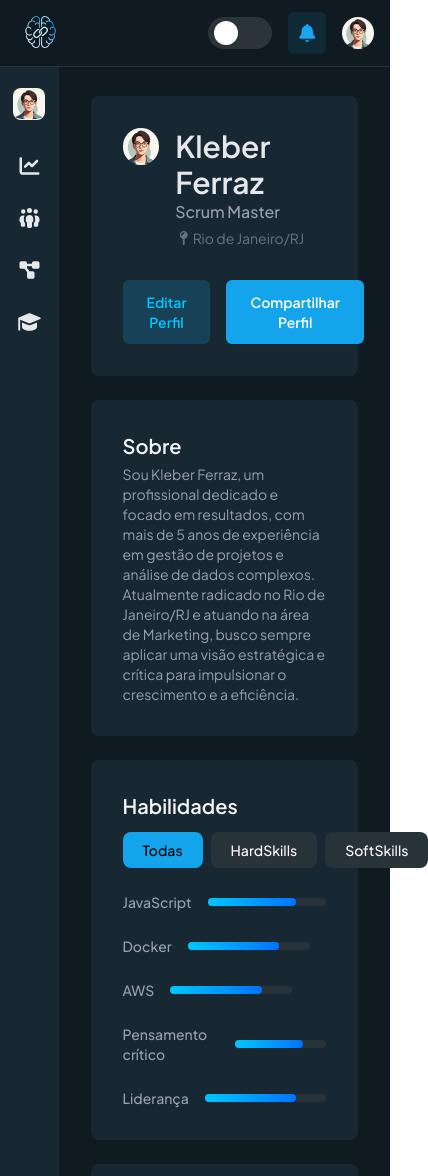
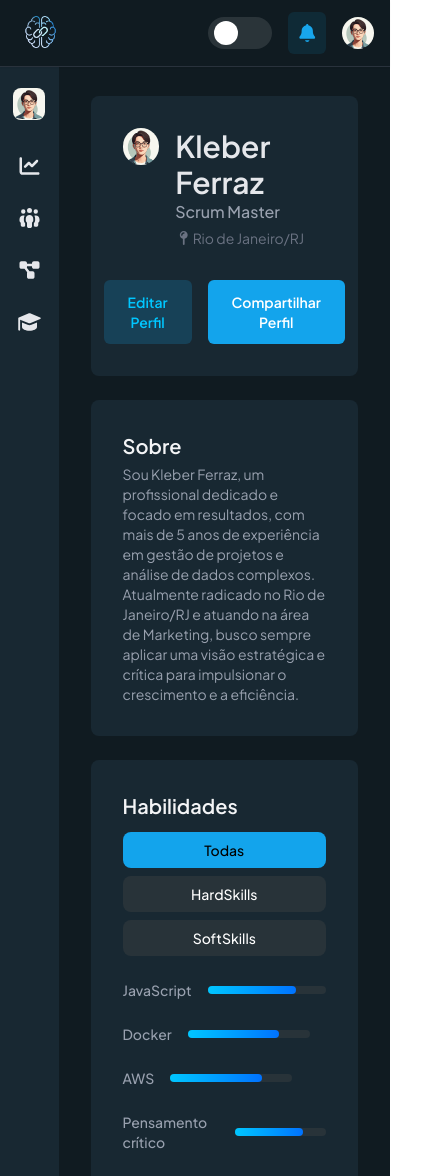
Before and after one commit to Bernardo07dev/SkillLink, a React (Vite) app: page /PerfilColaborador in a window 390 px wide. Shown: the top 1176 px of the page, 428 px wide, since content can reach past the window. Built offline with nearby package versions, Linux system fonts and the light colour scheme.

Commit message:
Mobile SideBar 3

```diff
--- a/src/pages/PerfilColaborador.jsx
+++ b/src/pages/PerfilColaborador.jsx
@@ -41,7 +41,7 @@ const PerfilColaborador = () => {
                             </div>
                         </div>
                     </div>
-                    <div className='sm:w-[50%] w-full flex flex-row gap-4 justify-start sm:justify-end items-center'>
+                    <div className='sm:w-[50%] w-full flex flex-row gap-4 justify-center md:justify-end items-center'>
                         <button className='dark:bg-[#174157] text-sm font-semibold px-6 bg-[#D0EDFB] cursor-pointer py-3 rounded-md text-[#13A4EC] dark:text-[#00C6FF]'>Editar Perfil</button>
                         <button className='dark:bg-[#13A4EC] text-sm font-semibold px-6 bg-[#D0EDFB] cursor-pointer py-3 rounded-md text-[#13A4EC] dark:text-white'>Compartilhar Perfil</button>
                     </div>
@@ -58,7 +58,7 @@ const PerfilColaborador = () => {
                     {/* Secção Habilidade */}
                     <div className='flex flex-col p-8 dark:bg-[#182832] bg-white rounded-lg'>
                         <h1 className='text-xl dark:text-gray-100 font-semibold mb-1'>Habilidades</h1>
-                        <div className='flex flex-row mt-2 mb-6 gap-2'>
+                        <div className='flex flex-col lg:flex-row mt-2 mb-6 gap-2'>
                             <button onClick={() => setshowSkill('todas')} class={`${showSkill === 'todas' ? 'bg-[#13A4EC] dark:text-black text-white' : 'dark:bg-[#283339] bg-gray-100 '} px-5 py-2 text-sm cursor-pointer rounded-lg font-medium`}>Todas</button>
                             <button onClick={() => setshowSkill('hard')} class={`${showSkill === 'hard' ? 'bg-[#13A4EC] dark:text-black text-white' : 'dark:bg-[#283339] bg-gray-100'} px-5 py-2 text-sm cursor-pointer rounded-lg font-medium`}>HardSkills</button>
                             <button onClick={() => setshowSkill('soft')} class={`${showSkill === 'soft' ? 'bg-[#13A4EC] dark:text-black text-white' : 'dark:bg-[#283339] bg-gray-100'} px-5 py-2 text-sm cursor-pointer rounded-lg font-medium`}>SoftSkills</button>
```
